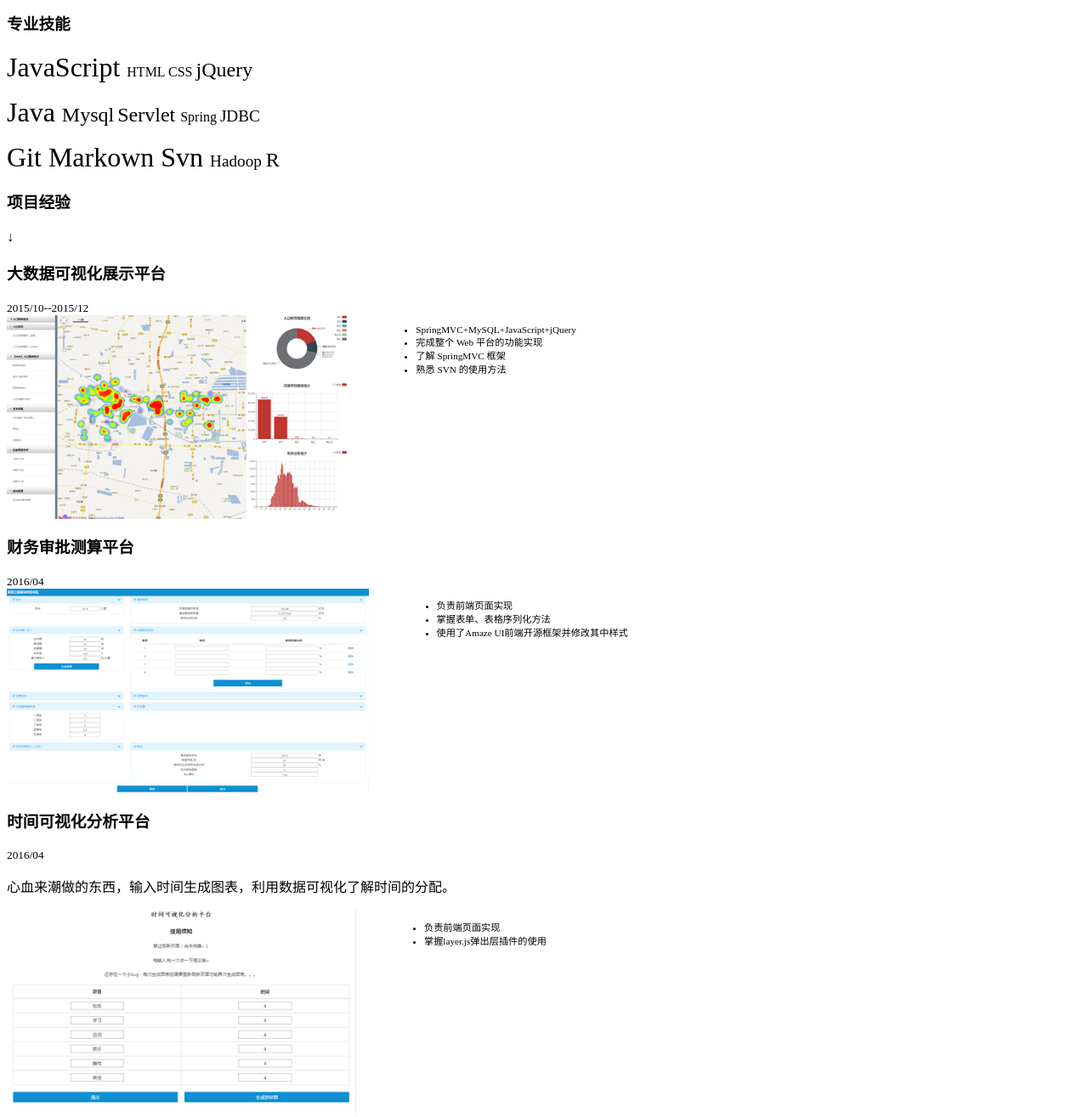
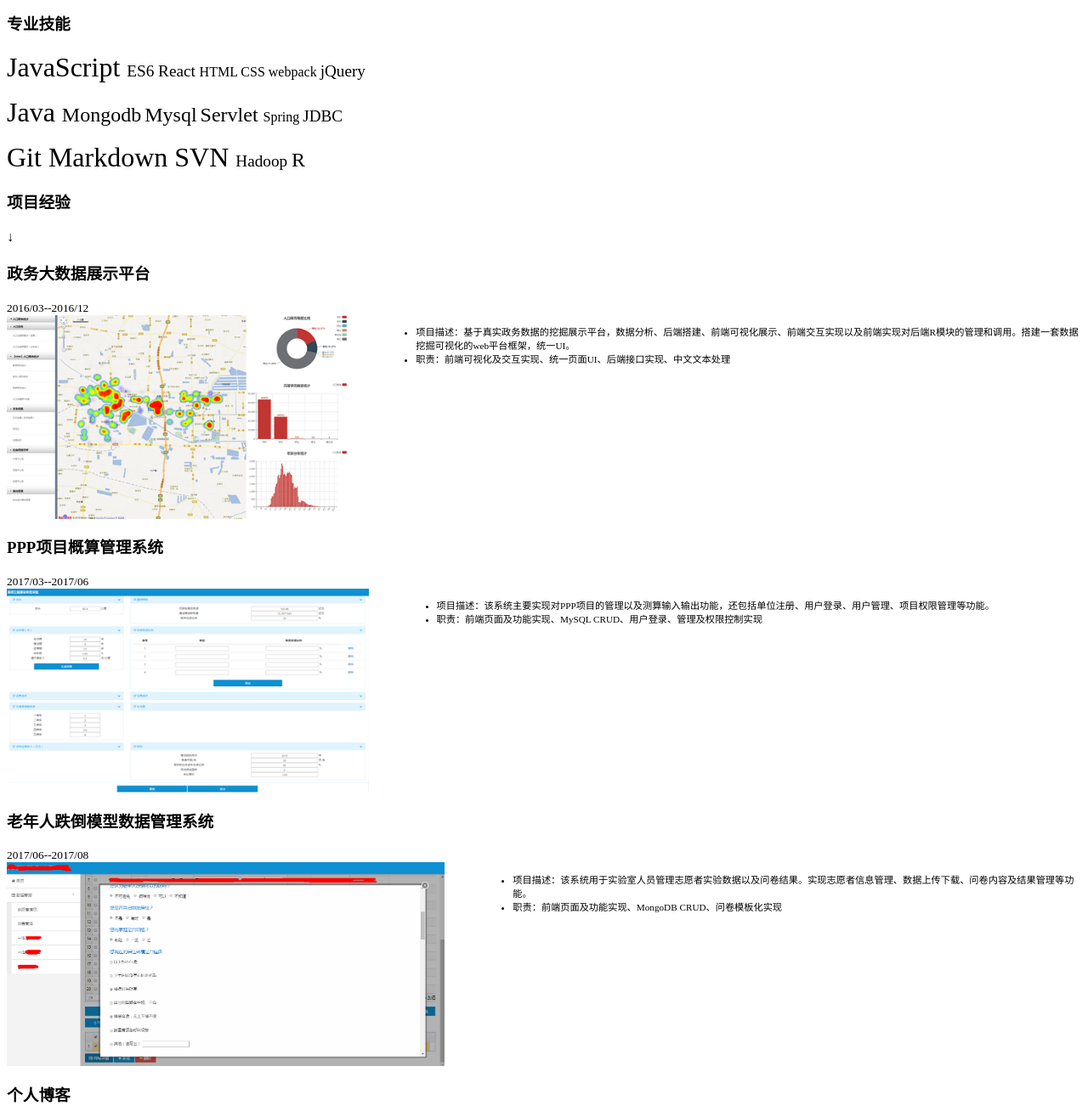
Before and after one commit to axuebin/cv, a plain HTML site: page index.html in a window 1280 px wide. Shown: the part 460-1775 px from the top of the page at 85% size. Drawn offline with Linux system fonts and the light colour scheme.

Commit message:
update resume

```diff
--- a/index.html
+++ b/index.html
@@ -33,12 +33,16 @@
                     <h3 class="title">专业技能</h3>
                     <p>
                         <span class="l1"> JavaScript </span>
+                        <span class="l3"> ES6 </span>
+                        <span class="l3"> React </span>
                         <span class="l4"> HTML </span>
                         <span class="l4"> CSS </span>
-                        <span class="l2"> jQuery </span>
+                        <span class="l4"> webpack </span>
+                        <span class="l3"> jQuery </span>
                     </p>
                     <p>
                         <span class="l1"> Java </span>
+                        <span class="l2"> Mongodb</span>
                         <span class="l2"> Mysql</span>
                         <span class="l2"> Servlet </span>
 						<span class="l4"> Spring </span>
@@ -46,8 +50,8 @@
                     </p>
 					<p>
                         <span class="l1"> Git </span>
-                        <span class="l1"> Markown </span>
-                        <span class="l1"> Svn </span>
+                        <span class="l1"> Markdown </span>
+                        <span class="l1"> SVN </span>
                         <span class="l3"> Hadoop </span>
 						<span class="l2"> R </span>
                     </p>
@@ -60,44 +64,40 @@
                     </section>
 
                     <section>
-                        <h3>大数据可视化展示平台</h3>
-                        <small>2015/10--2015/12</small>
+                        <h3>政务大数据展示平台</h3>
+                        <small>2016/03--2016/12</small>
 						<div class="clearfix">
                             <a><img class="imgleft" src="img/data.png" alt="data"></a>
                             <div class="left pfloat">
                            	<ul style="margin-left:40px;">
-                           		<li>SpringMVC+MySQL+JavaScript+jQuery</li>
-                           		<li>完成整个 Web 平台的功能实现</li>
-                           		<li>了解 SpringMVC 框架</li>
-                           		<li>熟悉 SVN 的使用方法</li>
+                           		<li>项目描述：基于真实政务数据的挖掘展示平台，数据分析、后端搭建、前端可视化展示、前端交互实现以及前端实现对后端R模块的管理和调用。搭建一套数据挖掘可视化的web平台框架，统一UI。</li>
+                           		<li>职责：前端可视化及交互实现、统一页面UI、后端接口实现、中文文本处理</li>
                            	</ul>
                             </div>
                         </div>
                     </section>
                     <section>
-                        <h3>财务审批测算平台</h3>
-                        <small>2016/04</small>
+                        <h3>PPP项目概算管理系统</h3>
+                        <small>2017/03--2017/06</small>
 						<div class="clearfix">
                             <img class="imgleft" src="img/cesuan.png" alt="cesuan"></a>
                             <div class="left pfloat">
                             <ul style="margin-left:40px;">
-                           		<li>负责前端页面实现</li>
-                           		<li>掌握表单、表格序列化方法</li>
-                           		<li>使用了Amaze UI前端开源框架并修改其中样式</li>
+                           		<li>项目描述：该系统主要实现对PPP项目的管理以及测算输入输出功能，还包括单位注册、用户登录、用户管理、项目权限管理等功能。</li>
+                           		<li>职责：前端页面及功能实现、MySQL CRUD、用户登录、管理及权限控制实现</li>
                            	</ul>
                             </div>
                         </div>
                     </section>
                     <section>
-                        <h3>时间可视化分析平台</h3>
-                        <small>2016/04</small>
-                        <p class="left">心血来潮做的东西，输入时间生成图表，利用数据可视化了解时间的分配。</p>
+                        <h3>老年人跌倒模型数据管理系统</h3>
+                        <small>2017/06--2017/08</small>
 						<div class="clearfix">
-                            <img class="imgleft" src="img/timeAnalyze.png" alt="timeAnalyze"></a>
+                            <img class="imgleft" src="img/health.png" alt="health"></a>
                             <div class="left pfloat">
                             <ul style="margin-left:40px;">
-                           		<li>负责前端页面实现</li>
-                           		<li>掌握layer.js弹出层插件的使用</li>
+                           		<li>项目描述：该系统用于实验室人员管理志愿者实验数据以及问卷结果。实现志愿者信息管理、数据上传下载、问卷内容及结果管理等功能。</li>
+                           		<li>职责：前端页面及功能实现、MongoDB CRUD、问卷模板化实现</li>
                            	</ul>
                             </div>
                         </div>
```
Also changed, not shown: img/health.png (added), 1 other file.
